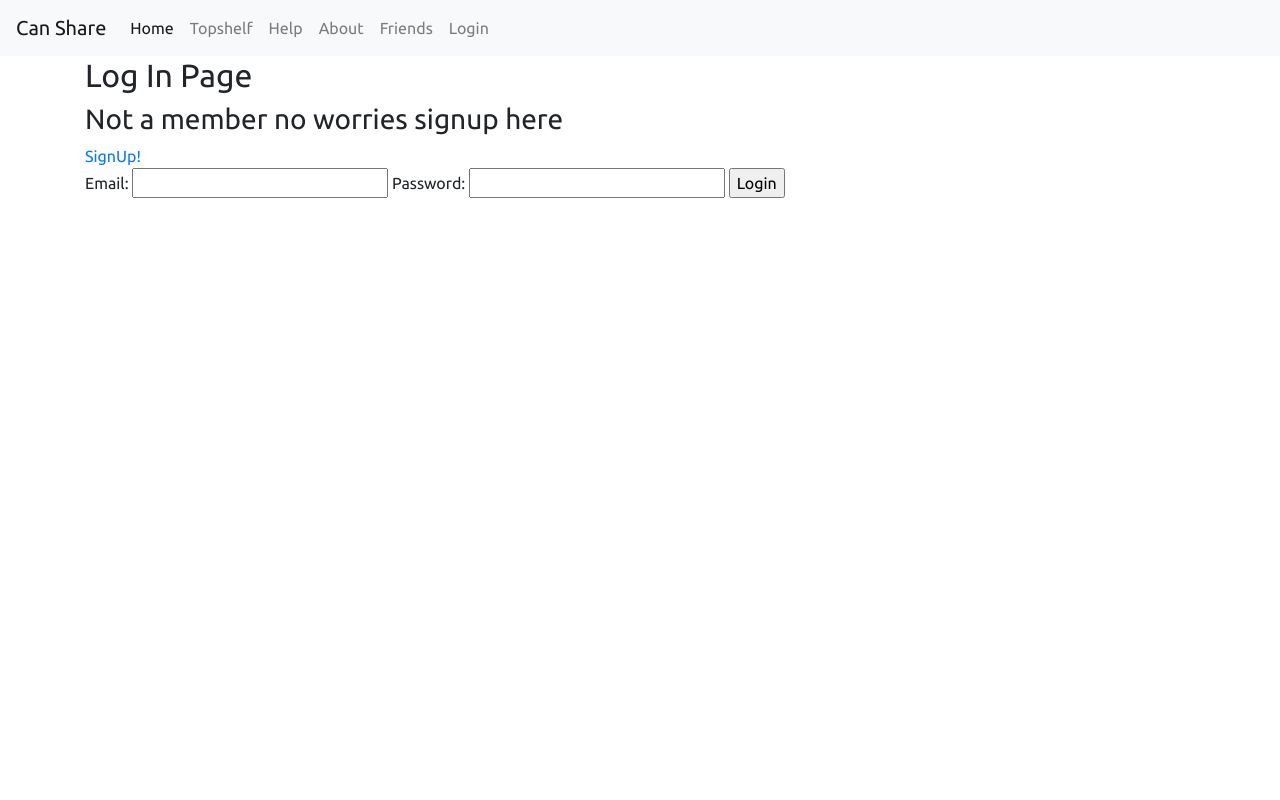
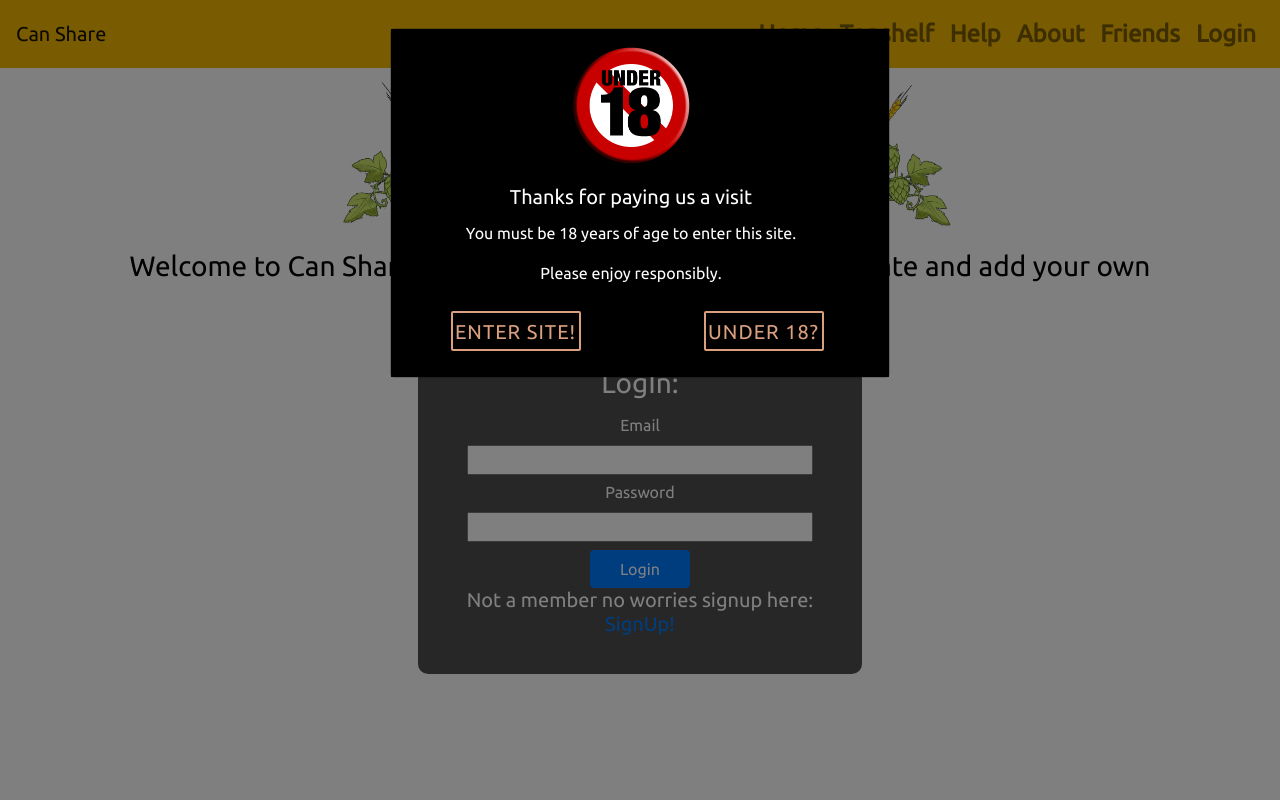
Before and after one commit to jonathanw82/Can_Share, a Flask app: page /login in a window 1280 px wide. Run offline with Flask 2, Linux system fonts and the light colour scheme; some libraries are stand-ins or nearby versions; some web fonts are replaced.

Commit message:
added styling to loginbox on landing page

```diff
--- a/app.py
+++ b/app.py
@@ -53,7 +53,7 @@ def register():
 @app.route('/login', methods=["GET", "POST"])
 def login():
     if request.method == "GET":
-        return render_template('login.html')
+        return render_template('beerceller.html')
     elif request.method == "POST":
         email = request.form['email']
         user = mongo.db.users.find_one({'email': email})    # if else statment to check if a user is regitsered or not if not redidrect
--- a/static/css/style.css
+++ b/static/css/style.css
@@ -44,6 +44,46 @@ body{
     background-color: black;
 }
 
+/********* landing page  *************/
+
+.welcome-maessage{
+    color: black;
+}
+
+.loginbox{
+    color: #fff;
+    background-color: rgba(60,60,60,0.9);
+    width: 40%;
+    height: auto;
+    padding: 30px;
+    margin: auto;
+    margin-top: 20px;
+    margin-bottom: 20px;
+    border-radius: 10px;
+    text-align: center;
+}
+
+.loginbox input{
+    width: 90%;
+}
+
+.passwordinputbox{
+    margin-bottom: 8px;
+}
+/************ Nav Bar  ***************/
+
+.navbarstyle{
+    justify-content: flex-end;
+}
+
+.navbar-background{
+    background-color: #F3B802;
+}
+
+.navbar-nav a{
+    font-weight: 800;
+    font-size: 1.5rem;
+}
 /********* Home logged in  ***********/
 
 .beer-cellar-heading{
@@ -277,10 +317,14 @@ body{
 }
 }
 @media only screen and (max-width: 1024px){
-    .addbeerbutton{
+.addbeerbutton{
     width: 40%;
 }
+
+.loginbox{
+    width:40%;
 }
+
 @media only screen and (max-width: 976px){
 
 .addbeerbutton{
@@ -290,6 +334,11 @@ body{
 .addbeer-form{
     width: 80%;
 }
+
+.loginbox{
+    width: 50%;
+}
+
 }
 
 @media only screen and (max-width: 756px) {   /*mobile view*/
@@ -300,6 +349,10 @@ body{
 
 .cellarlogo{
     width: 100%;
+}
+
+.loginbox{
+    width: 50%;
 }
 }
 
@@ -320,6 +373,14 @@ body{
 .type_select{
     width: 50%;
 }
+
+.loginbox{
+    width: 80%;
+}
+
+.welcome-maessage{
+    font-size: 1.3rem;
+}
 }
 
 @media only screen and (max-width: 320px){
@@ -339,4 +400,12 @@ body{
 .type_select{
     width: 60%;
 }
+
+.loginbox{
+    width:100%;
 }
+
+.welcome-maessage{
+    font-size: 1rem;
+}
+}
--- a/templates/base.html
+++ b/templates/base.html
@@ -22,16 +22,15 @@
 <body class="{{ background }}">
 	<header>       <!-- The if statment bellow looks to see if the session is logged in if the user is the navigation bar redirects to logged in homepage
                         if not the user is redirected to the non logged in home page -->
-		<nav class="navbar navbar-expand-lg navbar-light bg-light">
+		<nav class="navbar navbar-expand-lg navbar-light navbar-background">
             {% if session['logged-in'] %}
 			<a class="navbar-brand" href="{{url_for ('homeLoggedIn')}}">Can Share</a>
             <button class="navbar-toggler" type="button" data-toggle="collapse" data-target="#navbarNavAltMarkup" aria-controls="navbarNavAltMarkup" aria-expanded="false" aria-label="Toggle navigation">
             <span class="navbar-toggler-icon"></span>
                 </button>
-			<div class="collapse navbar-collapse" id="navbarNavAltMarkup">
+			<div class="collapse navbar-collapse navbarstyle" id="navbarNavAltMarkup">
 				<div class="navbar-nav">
-					<a class="nav-item nav-link active" href="{{url_for ('homeLoggedIn')}}">Home
-						<span class="sr-only">(current)</span></a>
+					<a class="nav-item nav-link" href="{{url_for ('homeLoggedIn')}}">Beer Cellar</a>
 					<a class="nav-item nav-link" href="{{url_for ('topshelf')}}">Topshelf</a>
 					<a class="nav-item nav-link" href="{{url_for ('help')}}">Help</a>
 					<a class="nav-item nav-link" href="{{url_for ('about')}}">About</a>
@@ -42,10 +41,9 @@
             <button class="navbar-toggler" type="button" data-toggle="collapse" data-target="#navbarNavAltMarkup" aria-controls="navbarNavAltMarkup" aria-expanded="false" aria-label="Toggle navigation">
             <span class="navbar-toggler-icon"></span>
                 </button>
-			<div class="collapse navbar-collapse" id="navbarNavAltMarkup">
+			<div class="collapse navbar-collapse navbarstyle" id="navbarNavAltMarkup">
 				<div class="navbar-nav">
-					<a class="nav-item nav-link active" href="{{url_for ('home')}}">Home
-						<span class="sr-only">(current)</span></a>
+					<a class="nav-item nav-link" href="{{url_for ('home')}}">Home</a>
 					<a class="nav-item nav-link" href="{{url_for ('topshelf')}}">Topshelf</a>
 					<a class="nav-item nav-link" href="{{url_for ('help')}}">Help</a>
 					<a class="nav-item nav-link" href="{{url_for ('about')}}">About</a>
--- a/templates/beerceller.html
+++ b/templates/beerceller.html
@@ -1,39 +1,33 @@
 {% extends 'base.html' %}
 {% block content %}
-<div class="row">
-	<div class="col-sm-12">
-		<h1 class="beer-cellar-title">The Beer Cellar</h1>
-		<h3 class="beer-cellar-heading">Welcome to can share please rate the beers you see with thums up or thumbs down
-			cant see a beer you love Simple
-			click on sign up add email and password then add a beer for others to rate!
+<div container-fluid>
+<div class="col-sm-12 herologo">
+	<img class="cellarlogo" src="/static/images/can-share.png" alt="can share image">
+    </div>
+	<div class="col-sm-12 wellcomename">
+		<h3 class="welcome-maessage">Welcome to Can Share to get started please login to view, rate and add your own
+			beers!
 		</h3>
 	</div>
+
+
+<div class="col-sm-12 loginbox">
+	<form method="POST" action="{{url_for('login')}}">
+
+			<h3>LogIn:</h3>
+
+		<div>
+			<label>Email</label><br>
+			<input type="email" name="email" required>
+        </div>
+		<div>
+			<label>Password</label><br>
+			<input class="passwordinputbox" type="password" name="password" required>
+        </div>
+			<button type="submit" class="btn btn-primary form-button">Login</button>
+	</form>
+		<h5>Not a member no worries signup here: <a href="{{url_for ('register')}}">SignUp!</a></h5>
 </div>
-
-<div class="row">
-	{% for cans in caninfo %}
-	<div class="col-md-3  can-cards">
-		<div class="card">
-			<img src="{{cans.image_url}}" class="card-img-top" alt="Image of Can">
-			<div class="card-body">
-				<h5 class="card-title">{{cans.name}}</h5>
-				<h6>{{cans.brand}}</h6>
-			</div>
-			<ul class="list-group list-group-flush">
-				<li class="list-group-item">ABV: {{cans.abv}}</li>
-				<li class="list-group-item">Vegan: {{cans.vegan}}</li>
-			</ul>
-			<div class="card-body">
-				<button type="button"  class="btn btn-primary">Info</button>
-				<div class="ratings-thumbs-box">
-					<i class="far fa-thumbs-up TU" onclick=""></i>
-					<Span class="ratings-number">{{cans.ratings}}</Span>
-					<i class="far fa-thumbs-down TD"onclick=""></i>
-				</div>
-			</div>
-		</div>
-	</div>
-	{% endfor %}
 </div>
 <!-- More info Modal -->
 <div class="modal fade" id="agewarning" tabindex="-1" role="dialog" aria-labelledby="exampleModalLongTitle"
@@ -46,7 +40,7 @@
 						<img class="modal-waring-image" src="static/images/18.png" alt="over 18 warning">
 						<h5 class="card-title">Thanks for paying us a visit</h5>
 						<p>You must be 18 years of age to enter this site.</p>
-                        <p>Please enjoy responsibly.</p>
+						<p>Please enjoy responsibly.</p>
 					</div>
 				</div>
 				<div class="row">
--- a/templates/login.html
+++ /dev/null
@@ -1,14 +0,0 @@
-{% extends 'base.html' %}
-{% block content %}
-
-<h2>Log In Page</h2>
-<h3>Not a member no worries signup here</h3> <a href="{{url_for ('register')}}">SignUp!</a>
-
-	<form method="POST" action="{{url_for('login')}}">
-        Email: <input type="email" name="email">
-        Password: <input type="password" name="password">
-        <input type="submit" value="Login">
-    </form>
-
-
-{% endblock %}
```
Also changed, not shown: static/images/can-share.png (added).
